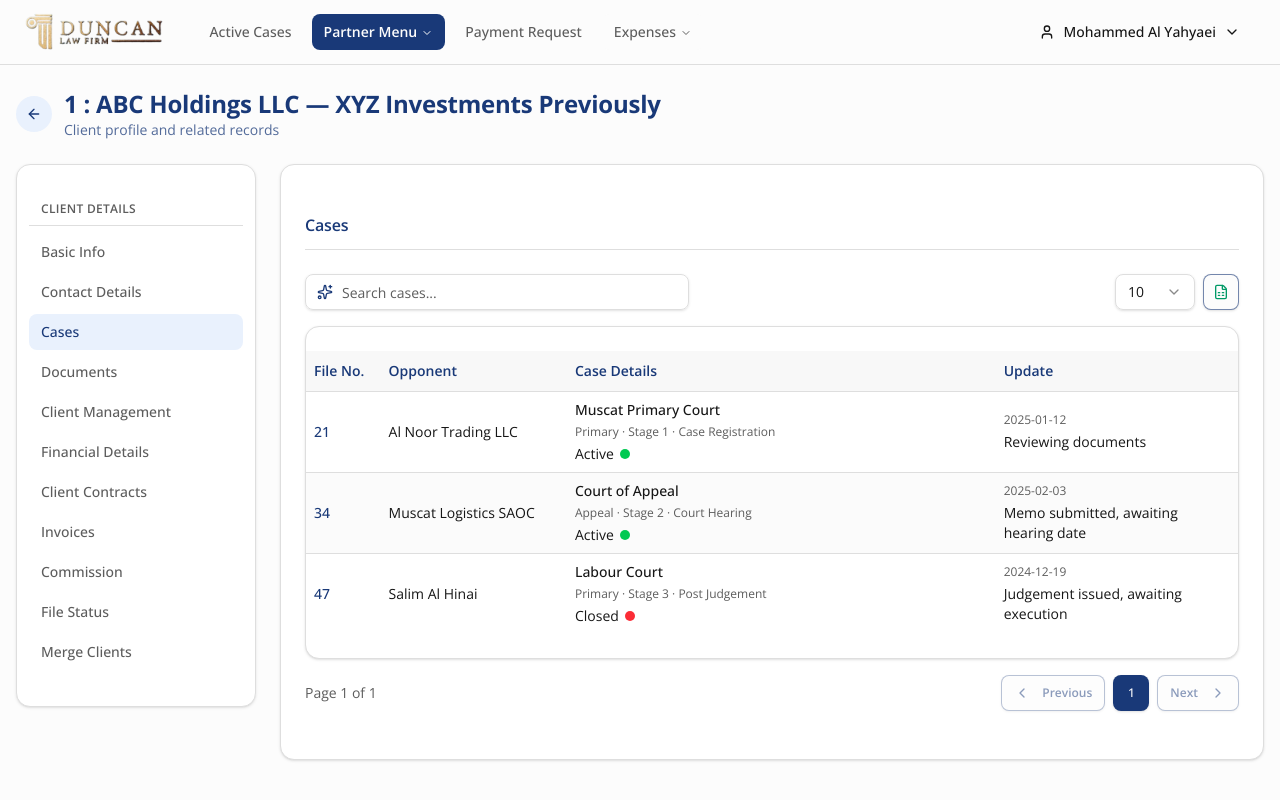
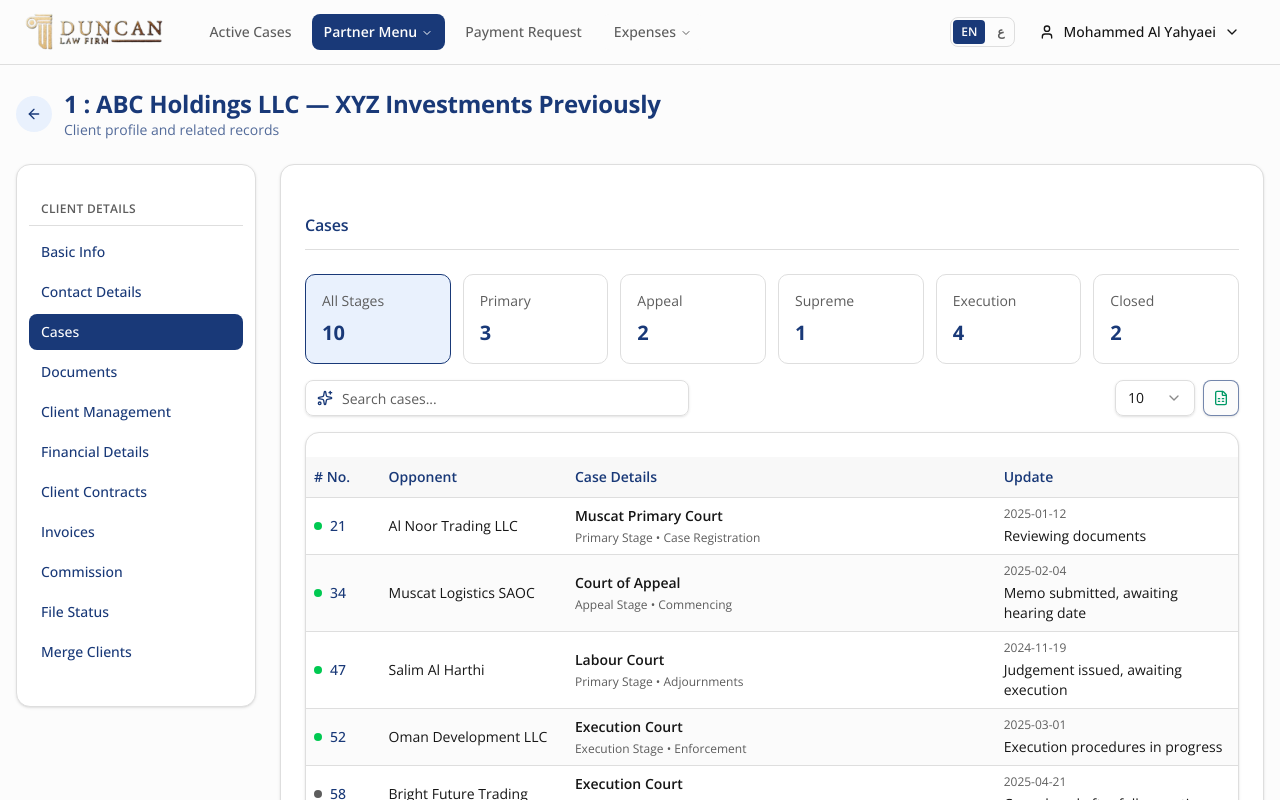
Before and after one commit to mehak187/elpnew, a React (Vite) app: page /clients/1 in a window 1280 px wide. Both pictures are taken after a click on the button "Cases". Shown: the top 800 px of the page. Built offline with nearby package versions, Linux system fonts and the light colour scheme.

Commit message:
update 6 files

```diff
--- a/src/App.jsx
+++ b/src/App.jsx
@@ -1,5 +1,6 @@
 import { BrowserRouter, Routes, Route, Navigate } from "react-router-dom";
 import MainLayout from "@/components/layout/MainLayout";
+import LanguageProvider from "@/lib/language/LanguageProvider";
 import FirmProvider from "@/lib/firm/FirmProvider";
 import ExpensesProvider from "@/lib/expenses/ExpensesProvider";
 import SuppliersProvider from "@/lib/suppliers/SuppliersProvider";
@@ -56,6 +57,7 @@ import Execution from "@/pages/litigation/Execution";
 
 function App() {
   return (
+    <LanguageProvider>
     <FirmProvider>
       <ExpensesProvider>
         <SuppliersProvider>
@@ -146,6 +148,7 @@ function App() {
         </SuppliersProvider>
       </ExpensesProvider>
     </FirmProvider>
+    </LanguageProvider>
   );
 }
 
--- a/src/components/layout/Header.jsx
+++ b/src/components/layout/Header.jsx
@@ -45,6 +45,7 @@ import { Button } from "@/components/ui/button";
 import { Separator } from "@/components/ui/separator";
 import { cn } from "@/lib/utils";
 import { useFirm } from "@/lib/firm/context";
+import { useLanguage, LANGUAGES } from "@/lib/language/context";
 import logo from "@/assets/logo2.png";
 
 /** The firm's mark. Height is set; the width follows the artwork. */
@@ -152,6 +153,7 @@ export default function Header({ onNavClick, activeNav }) {
   const navigate = useNavigate();
   const location = useLocation();
   const { firmInfo } = useFirm();
+  const { language, setLanguage } = useLanguage();
 
   const isActive = (key) => {
     return activeNav === key || location.pathname.startsWith(`/${key}`);
@@ -344,6 +346,27 @@ export default function Header({ onNavClick, activeNav }) {
         {/* Spacer - push user to right */}
         <div className="flex-1" />
 
+        {/* Which language the records are read in. Beside the user menu
+            because it belongs to the person reading, not to the page. */}
+        <div className="mr-2 flex items-center gap-1 rounded-md border p-0.5">
+          {LANGUAGES.map((option) => (
+            <button
+              key={option.code}
+              type="button"
+              onClick={() => setLanguage(option.code)}
+              title={option.label}
+              className={cn(
+                "rounded px-2 py-1 text-xs font-semibold transition-colors",
+                language === option.code
+                  ? "bg-primary text-primary-foreground"
+                  : "text-muted-foreground hover:bg-secondary"
+              )}
+            >
+              {option.short}
+            </button>
+          ))}
+        </div>
+
         {/* User Dropdown */}
         <DropdownMenu>
           <DropdownMenuTrigger asChild>
--- /dev/null
+++ b/src/lib/language/LanguageProvider.jsx
@@ -0,0 +1,40 @@
+import { useState } from "react";
+import { LanguageContext } from "./context";
+
+const STORAGE_KEY = "yands.language";
+
+/** What was chosen last time, or English on a first visit. */
+function stored() {
+  try {
+    return window.localStorage.getItem(STORAGE_KEY) || "en";
+  } catch {
+    // Private windows and blocked site data throw rather than return null.
+    return "en";
+  }
+}
+
+/**
+ * Holds the language the interface is read in.
+ *
+ * Kept in the browser rather than on the record, because it is a property of
+ * the person reading and not of the firm: two people at the same desk can want
+ * different languages, and neither choice belongs in the database.
+ */
+export default function LanguageProvider({ children }) {
+  const [language, setLanguageState] = useState(stored);
+
+  const setLanguage = (next) => {
+    setLanguageState(next);
+    try {
+      window.localStorage.setItem(STORAGE_KEY, next);
+    } catch {
+      // Nothing to do: the choice still holds for this session.
+    }
+  };
+
+  return (
+    <LanguageContext value={{ language, setLanguage }}>
+      {children}
+    </LanguageContext>
+  );
+}
--- /dev/null
+++ b/src/lib/language/context.js
@@ -0,0 +1,31 @@
+import { createContext, useContext } from "react";
+
+/**
+ * The language the interface is being read in.
+ *
+ * Only the two the firm works in. Records are entered in both - a branch has
+ * an English name and an Arabic one - but only one is ever shown, because a
+ * page that prints every name twice is a page nobody finishes reading.
+ */
+export const LANGUAGES = [
+  { code: "en", label: "English", short: "EN" },
+  { code: "ar", label: "العربية", short: "ع" },
+];
+
+export const LanguageContext = createContext({
+  language: "en",
+  setLanguage: () => {},
+});
+
+export const useLanguage = () => useContext(LanguageContext);
+
+/**
+ * The right half of a record that is held in both languages.
+ *
+ * Falls back to the other language rather than showing nothing: a branch with
+ * no Arabic name still has to appear in an Arabic list.
+ */
+export function inLanguage(language, english, arabic) {
+  if (language === "ar") return arabic || english || "";
+  return english || arabic || "";
+}
--- a/src/pages/clients/ClientDetails.jsx
+++ b/src/pages/clients/ClientDetails.jsx
@@ -286,8 +286,8 @@ export default function ClientDetails() {
                   className={cn(
                     "text-left text-nowrap rounded-md px-3 py-2 text-sm font-medium transition-colors",
                     activeSection === section.key
-                      ? "bg-secondary text-secondary-foreground"
-                      : "text-muted-foreground hover:bg-secondary hover:text-secondary-foreground"
+                      ? "bg-primary text-primary-foreground"
+                      : "text-primary hover:bg-secondary"
                   )}
                 >
                   {section.label}
--- a/src/pages/clients/clientMockData.js
+++ b/src/pages/clients/clientMockData.js
@@ -90,43 +90,24 @@ export const officeFiles = [
   { fileNo: "58", label: "58 - Debt Recovery" },
 ];
 
+/**
+ * The cases this client has running.
+ *
+ *  is the court a case has reached and  says
+ * whether it is still live. The two are counted separately above the table:
+ * a closed case still belongs to the level it ended at.
+ */
 export const clientLinkedCases = [
-  {
-    id: 1,
-    fileNo: "21",
-    opponent: "Al Noor Trading LLC",
-    court: "Muscat Primary Court",
-    litigationLevel: "Primary",
-    stageNumber: 1,
-    caseStage: "Case Registration",
-    caseStatus: "Active",
-    updateDate: "2025-01-12",
-    update: "Reviewing documents",
-  },
-  {
-    id: 2,
-    fileNo: "34",
-    opponent: "Muscat Logistics SAOC",
-    court: "Court of Appeal",
-    litigationLevel: "Appeal",
-    stageNumber: 2,
-    caseStage: "Court Hearing",
-    caseStatus: "Active",
-    updateDate: "2025-02-03",
-    update: "Memo submitted, awaiting hearing date",
-  },
-  {
-    id: 3,
-    fileNo: "47",
-    opponent: "Salim Al Hinai",
-    court: "Labour Court",
-    litigationLevel: "Primary",
-    stageNumber: 3,
-    caseStage: "Post Judgement",
-    caseStatus: "Closed",
-    updateDate: "2024-12-19",
-    update: "Judgement issued, awaiting execution",
-  },
+  { id: 1, fileNo: "21", opponent: "Al Noor Trading LLC", court: "Muscat Primary Court", litigationLevel: "Primary", caseStage: "Case Registration", caseStatus: "Active", updateDate: "2025-01-12", update: "Reviewing documents" },
+  { id: 2, fileNo: "34", opponent: "Muscat Logistics SAOC", court: "Court of Appeal", litigationLevel: "Appeal", caseStage: "Commencing", caseStatus: "Active", updateDate: "2025-02-04", update: "Memo submitted, awaiting hearing date" },
+  { id: 3, fileNo: "47", opponent: "Salim Al Harthi", court: "Labour Court", litigationLevel: "Primary", caseStage: "Adjournments", caseStatus: "Active", updateDate: "2024-11-19", update: "Judgement issued, awaiting execution" },
+  { id: 4, fileNo: "52", opponent: "Oman Development LLC", court: "Execution Court", litigationLevel: "Execution", caseStage: "Enforcement", caseStatus: "Active", updateDate: "2025-03-01", update: "Execution procedures in progress" },
+  { id: 5, fileNo: "58", opponent: "Bright Future Trading", court: "Execution Court", litigationLevel: "Execution", caseStage: "Settlement", caseStatus: "Closed", updateDate: "2025-04-21", update: "Case closed after full execution" },
+  { id: 6, fileNo: "63", opponent: "Gulf Metals SAOC", court: "Muscat Primary Court", litigationLevel: "Primary", caseStage: "Pleadings", caseStatus: "Active", updateDate: "2025-01-28", update: "Statement of defence filed" },
+  { id: 7, fileNo: "70", opponent: "Rustaq Developments", court: "Court of Appeal", litigationLevel: "Appeal", caseStage: "Adjournments", caseStatus: "Active", updateDate: "2025-02-17", update: "Hearing adjourned to next month" },
+  { id: 8, fileNo: "74", opponent: "Seeb Wholesale", court: "Supreme Court", litigationLevel: "Supreme", caseStage: "Commencing", caseStatus: "Active", updateDate: "2025-03-14", update: "Appeal registered at Supreme Court" },
+  { id: 9, fileNo: "81", opponent: "Batinah Transport", court: "Execution Court", litigationLevel: "Execution", caseStage: "Enforcement", caseStatus: "Active", updateDate: "2025-04-02", update: "Assets identified for seizure" },
+  { id: 10, fileNo: "88", opponent: "Amerat Contracting", court: "Execution Court", litigationLevel: "Execution", caseStage: "Settlement", caseStatus: "Closed", updateDate: "2025-04-30", update: "Settled and file closed" },
 ];
 
 export const clientInvoices = [
--- a/src/pages/clients/sections/LinkedCasesSection.jsx
+++ b/src/pages/clients/sections/LinkedCasesSection.jsx
@@ -1,28 +1,76 @@
 import { useState } from "react";
 import { useNavigate } from "react-router-dom";
-import { StatusDot } from "@/components/shared/panels";
 import DataTable from "@/components/shared/DataTable";
+import { cn } from "@/lib/utils";
 import { clientLinkedCases } from "../clientMockData";
 
+const ALL_STAGES = "all";
+const CLOSED = "closed";
+
+/**
+ * The boxes above the table, in the order a case moves through them.
+ *
+ * `matches` is what each box counts and filters by. Closed is last and cuts
+ * across the rest: a case that has finished still belongs to the level it
+ * ended at, so it is counted in both places on purpose.
+ */
+const STAGES = [
+  { key: ALL_STAGES, label: "All Stages", matches: () => true },
+  { key: "Primary", label: "Primary" },
+  { key: "Appeal", label: "Appeal" },
+  { key: "Supreme", label: "Supreme" },
+  { key: "Execution", label: "Execution" },
+  { key: CLOSED, label: "Closed", matches: (c) => c.caseStatus === "Closed" },
+];
+
+const matcher = (stage) =>
+  stage.matches || ((c) => c.litigationLevel === stage.key);
+
+/**
+ * The cases a client has running, counted by the stage they have reached.
+ *
+ * The boxes are the filter as well as the summary - the same pattern the bank
+ * cards use on Company Profile - so the count and the list it stands for can
+ * never disagree.
+ */
 export default function LinkedCasesSection() {
   const navigate = useNavigate();
   const [pageSize, setPageSize] = useState(10);
   const [currentPage, setCurrentPage] = useState(1);
+  const [stage, setStage] = useState(ALL_STAGES);
+
+  const choose = (key) => {
+    setStage(key);
+    setCurrentPage(1);
+  };
+
+  const selected = STAGES.find((s) => s.key === stage) || STAGES[0];
+  const shown = clientLinkedCases.filter(matcher(selected));
 
   // No Client column here - every row already belongs to the client on screen.
   const columns = [
     {
       key: "fileNo",
-      header: "File No.",
+      header: "# No.",
       width: "8%",
-      render: (value) => (
+      render: (value, row) => (
+        <span className="flex items-center gap-2">
+          {/* Standing as a dot, so the number keeps the column to itself */}
+          <span
+            title={row.caseStatus}
+            className={cn(
+              "h-2 w-2 shrink-0 rounded-full",
+              row.caseStatus === "Active" ? "bg-green-500" : "bg-muted-foreground"
+            )}
+          />
           <button
             type="button"
             onClick={() => navigate("/litigation")}
-          className="font-medium text-primary underline-offset-2 hover:underline focus:outline-none focus:ring-2 focus:ring-ring rounded"
+            className="rounded font-medium text-primary underline-offset-2 hover:underline focus:outline-none focus:ring-2 focus:ring-ring"
           >
             {value}
           </button>
+        </span>
       ),
     },
     { key: "opponent", header: "Opponent", width: "20%" },
@@ -31,17 +79,14 @@ export default function LinkedCasesSection() {
       key: "court",
       header: "Case Details",
       width: "46%",
+      exportValue: (row) =>
+        [row.court, row.litigationLevel + " Stage", row.caseStage].join(" - "),
       render: (_, row) => (
         <div className="space-y-1">
-          <p className="font-medium">{row.court}</p>
+          <p className="font-semibold">{row.court}</p>
           <p className="text-xs text-muted-foreground">
-            {row.litigationLevel} &middot; Stage {row.stageNumber} &middot;{" "}
-            {row.caseStage}
+            {row.litigationLevel} Stage &bull; {row.caseStage}
           </p>
-          <StatusDot
-            status={row.caseStatus}
-            isGood={row.caseStatus === "Active"}
-          />
         </div>
       ),
     },
@@ -59,9 +104,34 @@ export default function LinkedCasesSection() {
   ];
 
   return (
+    <div className="space-y-4">
+      <div className="grid grid-cols-2 gap-3 sm:grid-cols-3 lg:grid-cols-6">
+        {STAGES.map((option) => (
+          <button
+            key={option.key}
+            type="button"
+            onClick={() => choose(option.key)}
+            className={cn(
+              "rounded-lg border p-4 text-left transition-colors",
+              stage === option.key
+                ? "border-primary bg-secondary"
+                : "hover:bg-muted/50"
+            )}
+          >
+            {/* Named first, counted below - the same way a bank card reads */}
+            <span className="block text-sm text-muted-foreground">
+              {option.label}
+            </span>
+            <span className="mt-2 block text-xl font-bold text-primary">
+              {clientLinkedCases.filter(matcher(option)).length}
+            </span>
+          </button>
+        ))}
+      </div>
+
       <DataTable
         columns={columns}
-      data={clientLinkedCases}
+        data={shown}
         searchPlaceholder="Search cases..."
         enableColumnSearch={false}
         currentPage={currentPage}
@@ -69,5 +139,6 @@ export default function LinkedCasesSection() {
         onPageChange={setCurrentPage}
         onPageSizeChange={setPageSize}
       />
+    </div>
   );
 }
--- a/src/pages/firm/sections/BranchesSection.jsx
+++ b/src/pages/firm/sections/BranchesSection.jsx
@@ -22,6 +22,7 @@ import {
 } from "@/components/ui/dialog";
 import { Plus, Lock } from "lucide-react";
 import { useFirm } from "@/lib/firm/context";
+import { useLanguage, inLanguage } from "@/lib/language/context";
 import { nextBranchNumber, firmStaff } from "../firmData";
 
 const emptyBranch = {
@@ -167,6 +168,8 @@ function BranchFields({ draft, set, idPrefix, assignedNumber }) {
 export default function BranchesSection({ canEdit }) {
   const { branches, addBranch, updateBranch } = useFirm();
   const [adding, setAdding] = useState(false);
+  const { language } = useLanguage();
+  const dir = language === "ar" ? "rtl" : "ltr";
 
   const cancelAdd = () => {
     setDraft(emptyBranch);
@@ -278,28 +281,17 @@ export default function BranchesSection({ canEdit }) {
                       {branch.branchNumber}
                     </button>
                   </td>
+                  {/* One language, not both: the list is read in whichever
+                      language the interface is set to. Both are still held
+                      on the record and both are still entered on the form. */}
                   <td className="p-3">
-                    <span className="block font-medium">{branch.name}</span>
-                    {branch.nameAr && (
-                      <span
-                        className="block text-xs text-muted-foreground"
-                        dir="rtl"
-                      >
-                        {branch.nameAr}
-                      </span>
-                    )}
+                    <span className="block font-medium" dir={dir}>
+                      {inLanguage(language, branch.name, branch.nameAr)}
+                    </span>
                   </td>
-                  {/* English above, Arabic below - one column, two lines */}
-                  <td className="p-3">
-                    <span className="block">{branch.address || "-"}</span>
-                    {branch.addressAr && (
-                      <span
-                        className="block text-xs text-muted-foreground"
-                        dir="rtl"
-                      >
-                        {branch.addressAr}
-                      </span>
-                    )}
+                  <td className="p-3" dir={dir}>
+                    {inLanguage(language, branch.address, branch.addressAr) ||
+                      "-"}
                   </td>
                   <td className="p-3">
                     {managerName(branch.managerId) || (
```
Lines whose indentation alone changed are shown as unchanged.
